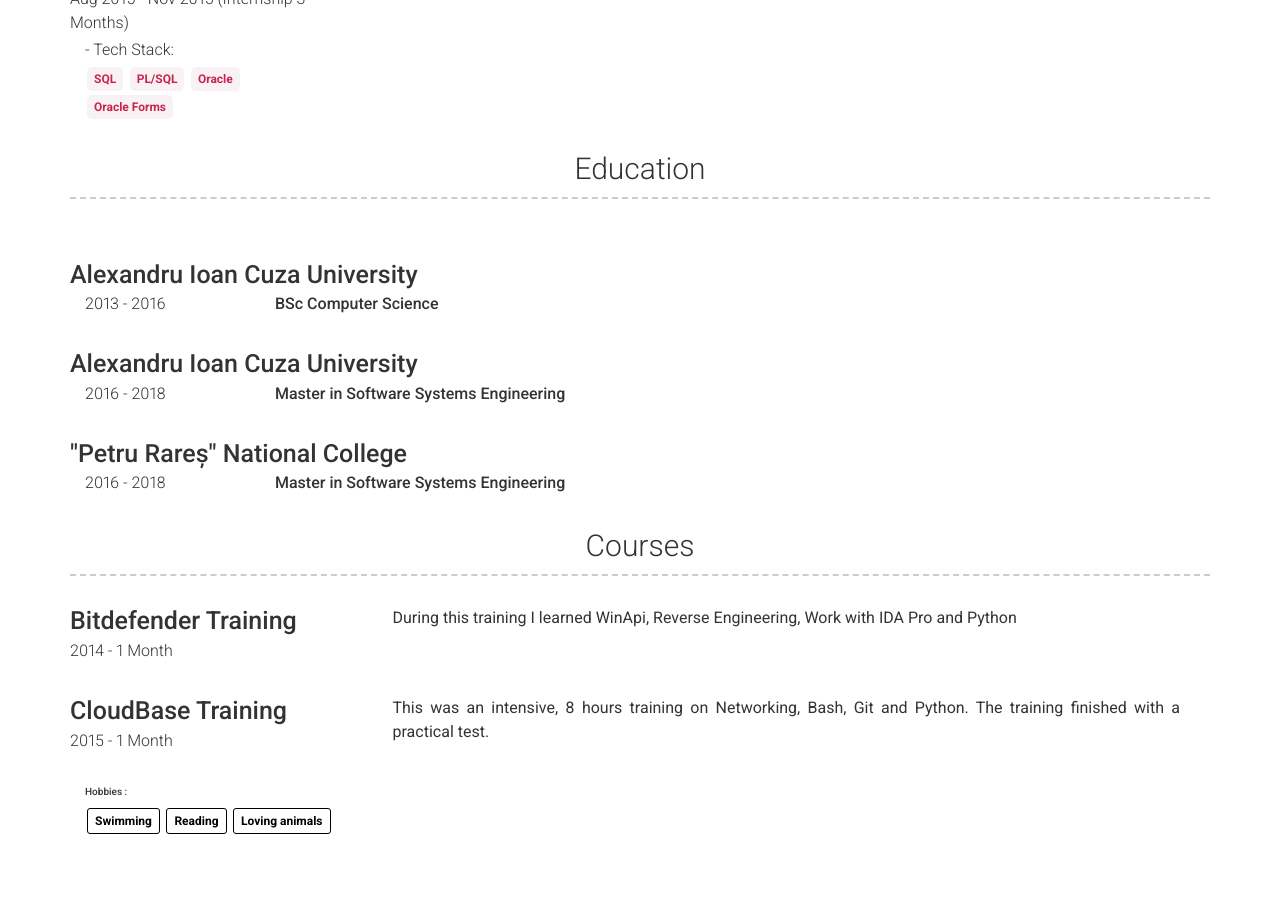
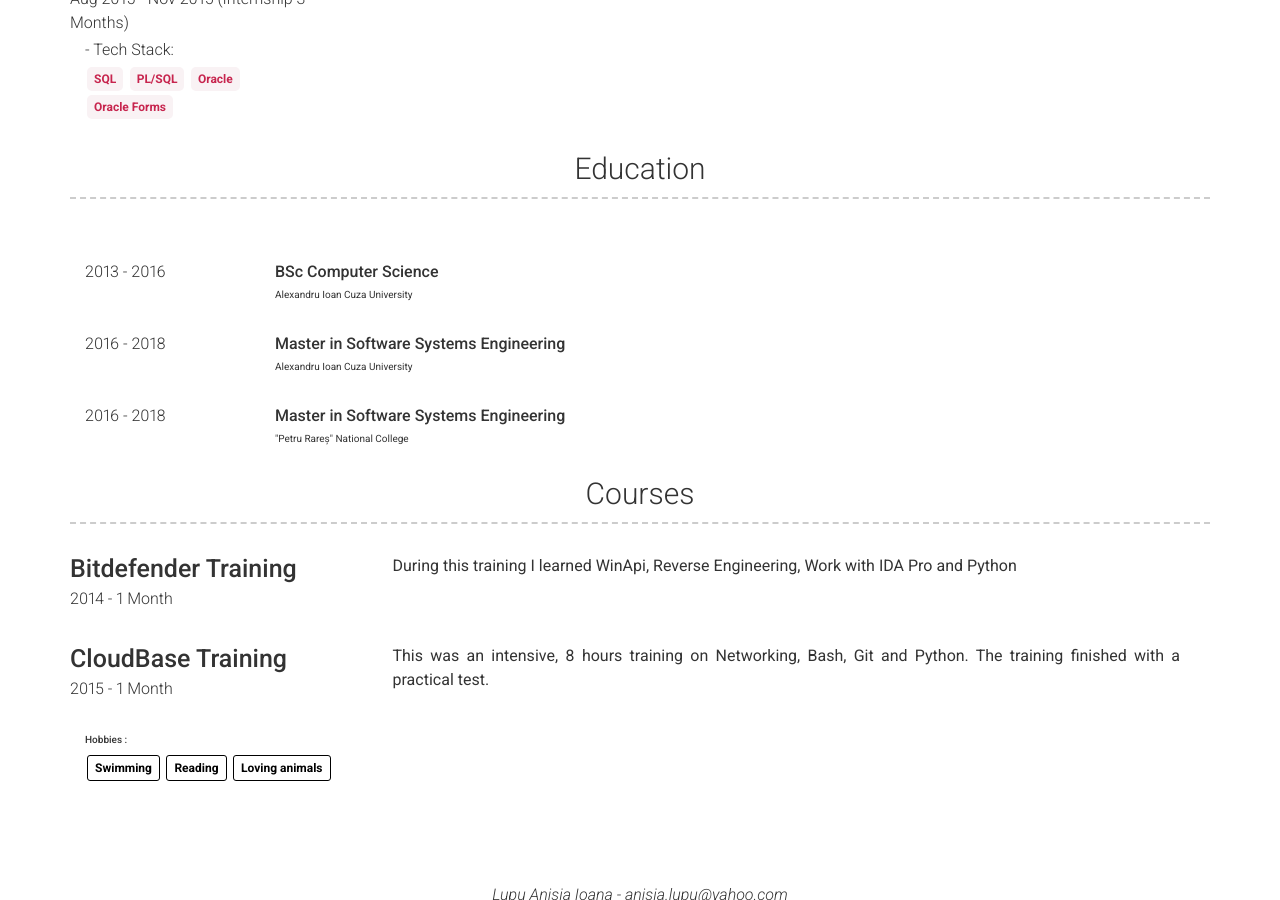
Before and after one commit to anisia-lupu/anisia-lupu, a Jekyll site: the page built from index.md, in a window 1280 px wide and 900 px high, scrolled down 1251 px. Built offline with Jekyll 4.4.1, drawn with Linux system fonts in a browser that asks for light colours.

Commit message:
Fixed layout

```diff
--- a/_includes/left_education.html
+++ b/_includes/left_education.html
@@ -1,6 +1,5 @@
 <div class="row clearfix layout layout-left">
     <div class="col-xs-12 col-sm-4 col-md-12 col-print-12 details no-split">
-        {%- if include.item.name -%}<h4 class="my-0">{{ include.item.name }}</h4>{%- endif -%}
 
         {%- if include.item.job_title -%}<p><b>{{ include.item.job_title }}</b></p>{%- endif -%}
         {%- if include.item.qualification -%}<p><b>{{ include.item.qualification }}</b></p>{%- endif -%}
@@ -13,6 +12,8 @@
             </div>
             <div class="col-xs-12 col-sm-2 col-md-10 col-print-8 details no-split">
                 <p><b>{{ grade.qualification }}</b></p>
+                {%- if include.item.name -%}{{ include.item.name }}{%- endif -%}
+
             </div>
             {% endfor %}
 
```
